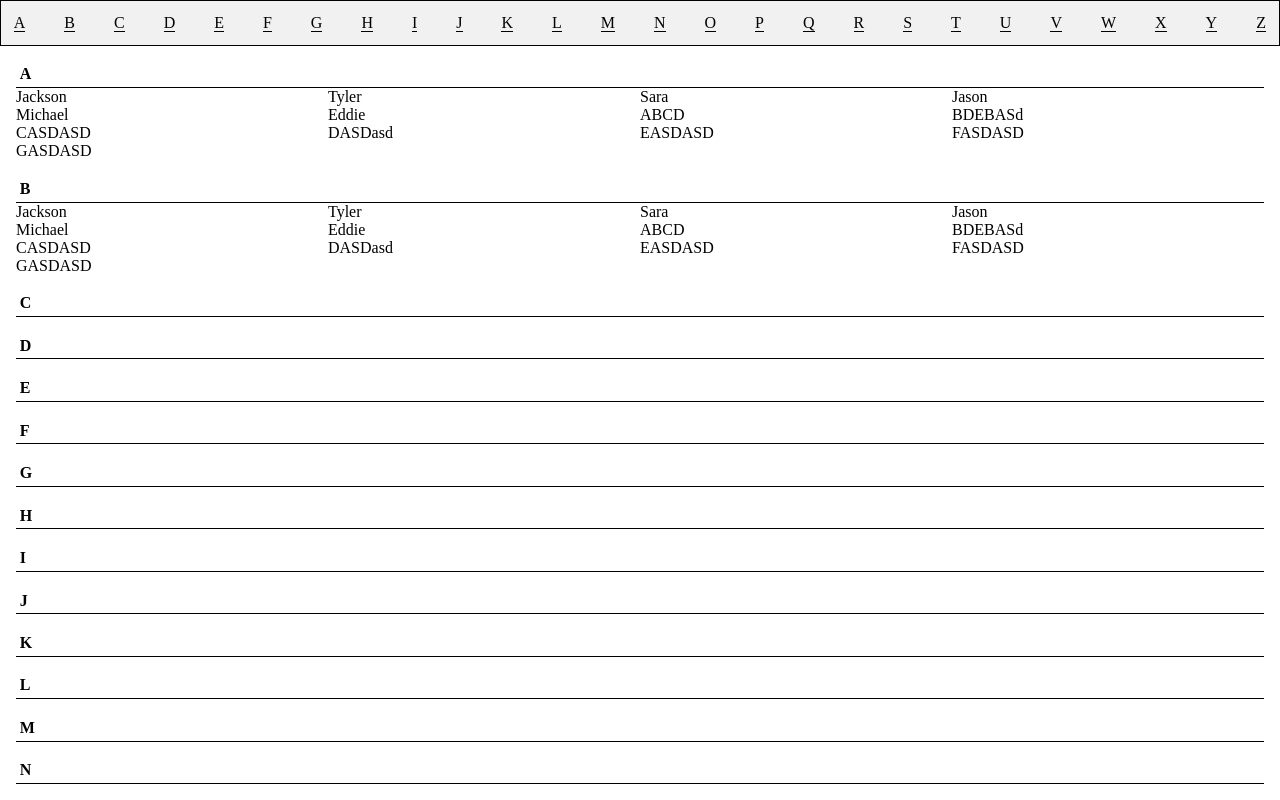
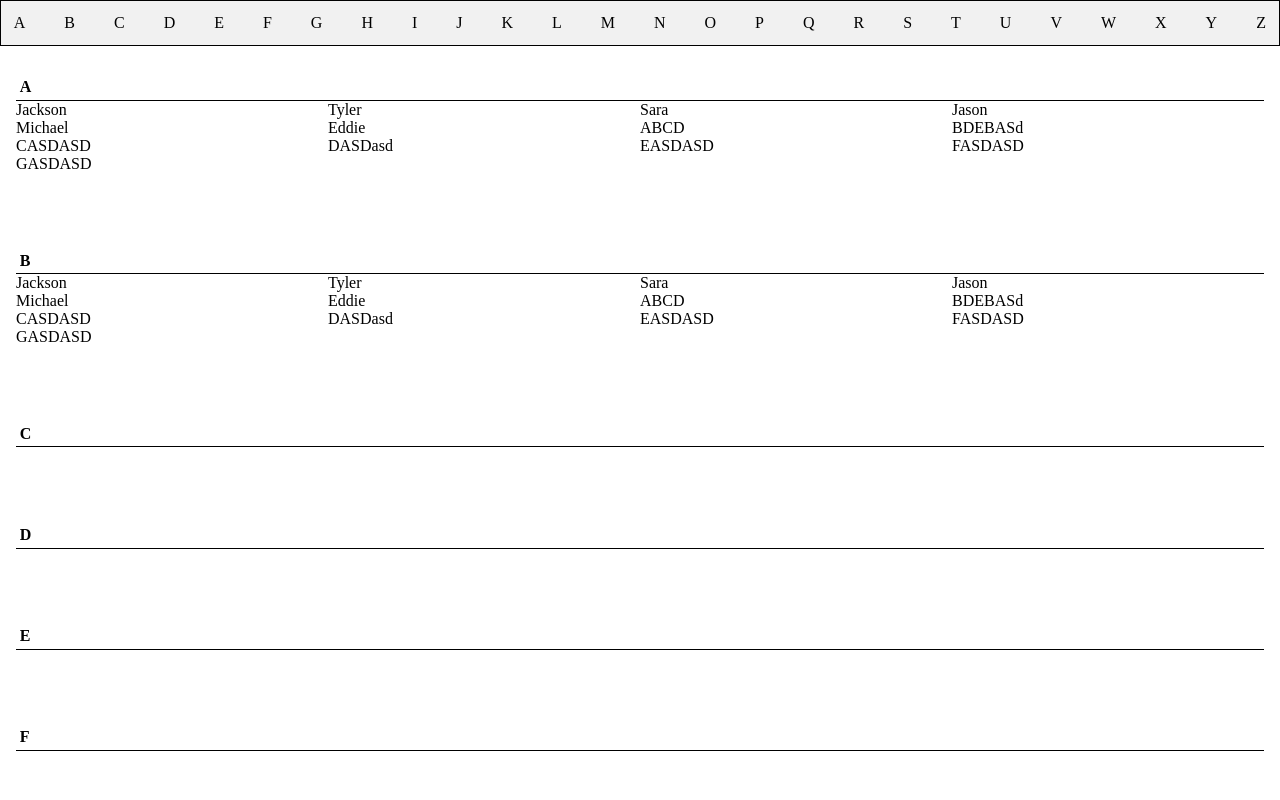
Before and after one commit to JumboCode/TUPIT, a Next.js app in the folder frontend/: page /student in a window 1280 px wide. Shown: the top 800 px of the page. Built offline with nearby package versions, Linux system fonts and the light colour scheme.

Commit message:
Styling Changes and PopUp Fix

```diff
--- a/frontend/src/pages/student/index.tsx
+++ b/frontend/src/pages/student/index.tsx
@@ -22,22 +22,21 @@ const getAlphabet = (): string[] => {
   return alphabet;
 };
 
-
-const LetterBox =  (
-    option: string,
-    handleActiveLink: (e) => void,
-    activeLinkStyle: boolean
-  ): JSX.Element => {
-
+const LetterBox = (
+  option: string,
+  handleActiveLink: (e) => void,
+  activeLinkStyle: boolean
+): JSX.Element => {
   return (
-    <div key={option} className={activeLinkStyle? styles.letterItemClick: ''}>
+    <div key={option} className={activeLinkStyle ? styles.letterItemClick : ''}>
       <button onClick={handleActiveLink}>
-        <a href={`#${option}`} className={styles.letterItem}>{option}</a>
+        <a href={`#${option}`} className={styles.letterItem}>
+          <div>{option}</div>
+        </a>
       </button>
     </div>
   );
 };
-
 
 const LetterSelection: React.FC = () => {
   const [activeLink, setActiveLink] = useState<number | null>(null);
@@ -65,9 +64,9 @@ const LetterSelection: React.FC = () => {
   };
 
   const letters: string[] = getAlphabet();
-  const [options, setOptions] = useState<Array<JSX.Element>>(letters.map((option: string) => (
-    LetterBox(option, handleActiveLink, false)
-  )));
+  const [options, setOptions] = useState<Array<JSX.Element>>(
+    letters.map((option: string) => LetterBox(option, handleActiveLink, false))
+  );
 
   return <div className={styles.letterBox}>{options}</div>;
 };
@@ -128,7 +127,15 @@ const StudentDirectory: React.FC = () => {
     const content: JSX.Element = (
       <div className={styles.overlay}>
         <div className={styles.popup}>
-          <a className={styles.close}>x</a>
+          <button
+            onClick={() => {
+              setPopUp(false);
+            }}
+          >
+            <a className={styles.close}>x</a>
+          </button>
+          <br></br>
+          <br></br>
           {student}
         </div>
       </div>
--- a/frontend/src/pages/student/student.module.scss
+++ b/frontend/src/pages/student/student.module.scss
@@ -5,19 +5,23 @@
   padding: 1%;
   background-color: #f1f1f1;
   border: 1px solid black;
+  position: fixed;
+  width: 100%;
+  top: 0;
 }
 
 .letterItem {
   background-color: #f1f1f1;
-  border-bottom: 1px solid black;
+  //border: 1px solid black;
   //padding: 2%;
 }
 
 .letterItemClick {
-  background-color: black;
+  //background-color: black;
   border: 2px solid black;
-  //padding: .3%;
-  //color: white;
+  border-radius: 5px;
+  padding: 0.3%;
+  color: white;
 }
 
 .letterItem {
@@ -37,6 +41,7 @@
 .header {
   border-bottom: 1px solid black;
   padding: 0.3%;
+  padding-top: 5%;
 }
 
 .section {
@@ -66,6 +71,10 @@
 //   width: 70%;
 //   min-height: 350px;
 // }
+.hide {
+  display: none;
+  background: rgba(0, 0, 0, 0);
+}
 
 .overlay {
   position: fixed;
@@ -99,11 +108,11 @@
   color: black;
 }
 
-@media (max-width: 700px) {
+@media (max-width: 500px) {
   .letterBox {
     flex-direction: row;
     flex-wrap: wrap;
-    justify-content: center;
+    //justify-content: center;
   }
 }
 @media (max-width: 400px) {
```
